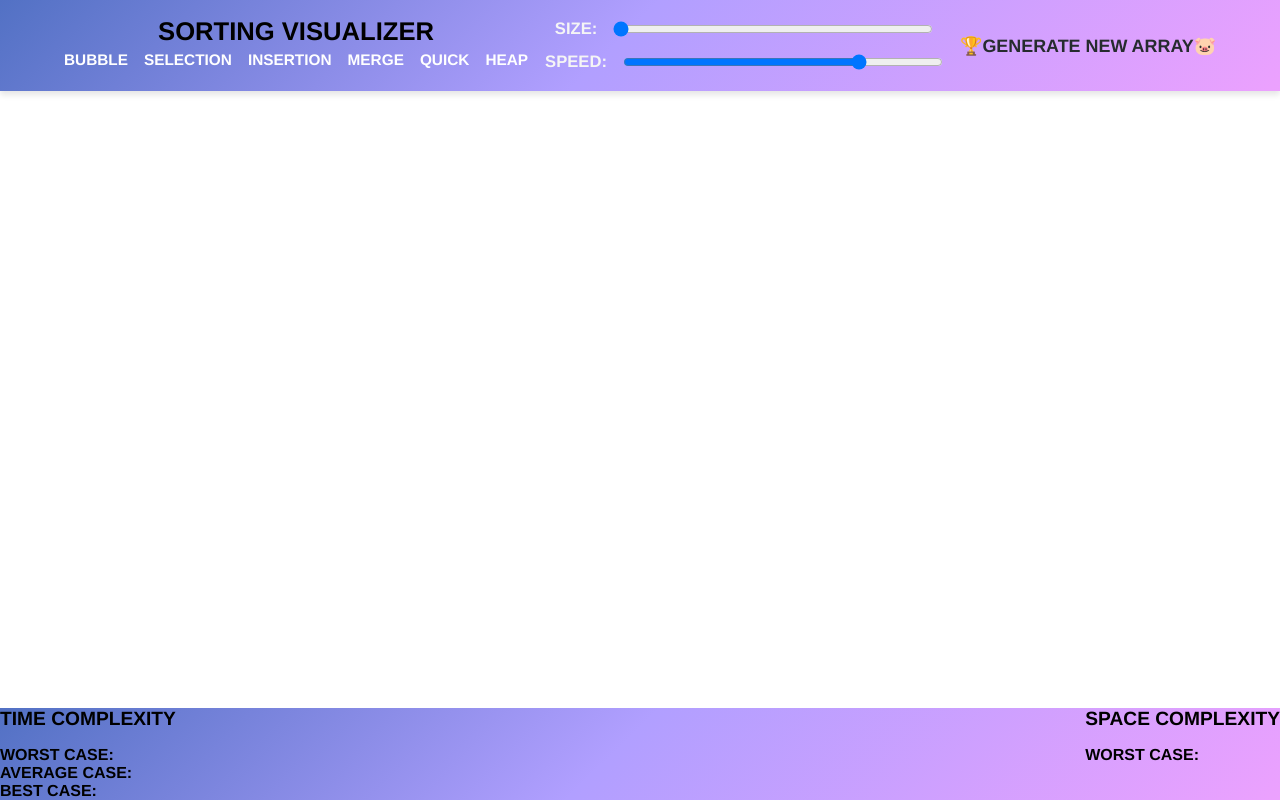
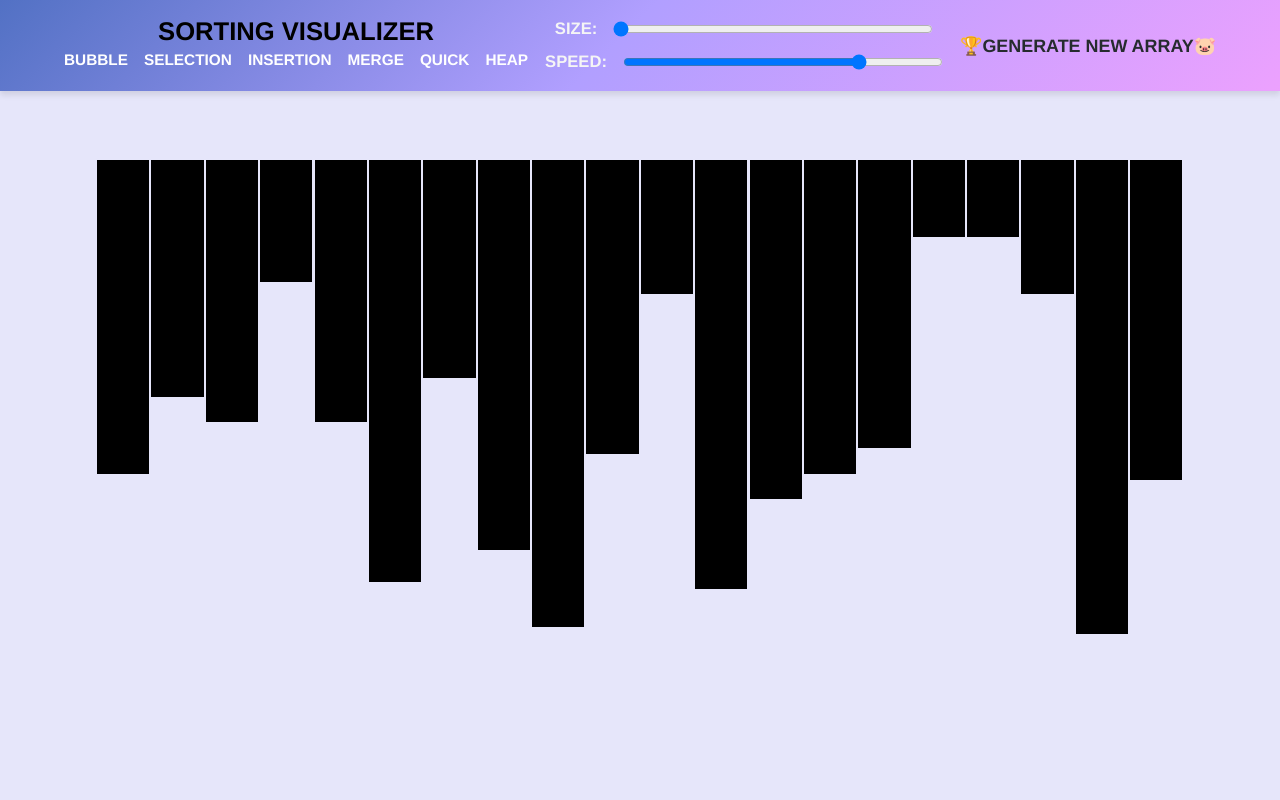
Before and after one commit to arish-mhrjn/SortingVisualizer, a plain HTML site: page index.html in a window 1280 px wide. Drawn offline with Linux system fonts and the light colour scheme.

Commit message:
bubble sort

```diff
--- a/index.html
+++ b/index.html
@@ -47,8 +47,9 @@
         <button id="a_generate">🏆Generate New Array🐷</button>
       </nav>
     </header>
+    <div id="array_container"></div>
 
-    <section>
+    <!-- <section>
       <div class="footer">
         <div class="info_cont1">
           <h3>TIME COMPLEXITY</h3>
@@ -70,8 +71,7 @@
             </div>
           </div>
         </div>
-        <div id="array_container"></div>
-        <div id="info_cont2">
+        <div class="info_cont2">
           <h3>SPACE COMPLEXITY</h3>
           <div
             class="complexity_containers"
@@ -84,7 +84,7 @@
           </div>
         </div>
       </div>
-    </section>
+    </section> -->
     <script src="./scripts/main.js"></script>
     <script src="./scripts/visualizations.js"></script>
     <script src="./scripts/bubble_sort.js"></script>
--- a/scripts/bubble_sort.js
+++ b/scripts/bubble_sort.js
@@ -6,11 +6,11 @@ function bubble() {
   // document.getElementById("time_best").innerText = "O(N)";
 
   //setting space complexity
-  document.getElementById("space_worst").innerText = "O(1)";
+  // document.getElementById("space_worst").innerText = "O(1)";
   c_delay = 0;
   for (var i = 0; i < array_size - 1; i++) {
     for (var j = 0; j < array_size - i - 1; j++) {
-      div_update(divs[j], div_sizes[j], "yellow"); //Color update being compared
+      // div_update(divs[j], div_sizes[j], "yellow"); //Color update being compared
 
       if (div_sizes[j] > div_sizes[j + 1]) {
         div_update(divs[j], div_sizes[j], "red"); //Color update
--- a/scripts/main.js
+++ b/scripts/main.js
@@ -26,7 +26,7 @@ function generate_array() {
     divs[i].style =
       "margin:0%" +
       margin_size +
-      "%;background-color:white;width:" +
+      "%;background-color:black;width:" +
       (100 / array_size - 2 * margin_size) +
       "%;height:" +
       div_sizes[i] +
--- a/style.css
+++ b/style.css
@@ -6,6 +6,10 @@
   font-weight: bold;
   text-transform: uppercase;
   box-sizing: border-box;
+}
+
+body {
+  background-color: lavender;
 }
 
 nav {
@@ -232,7 +236,7 @@ nav .header_left .algos button:hover {
   }
 }
 
-section {
+/* section {
   display: flex;
   position: absolute;
   bottom: 0;
@@ -264,10 +268,21 @@ h3 {
 }
 
 .info_cont1 {
-  flex: 1;
   justify-content: center;
 }
+
 .info_cont2 {
+  justify-content: center;
   flex: 1;
-  justify-content: center;
+} */
+
+#array_container {
+  display: flex;
+  height: 80%;
+  width: 85%;
+  position: absolute;
+  /* border-top: 1vw solid rgb(156, 49, 49); */
+  left: 50%;
+  top: 20%;
+  transform: translateX(-50%);
 }
```
